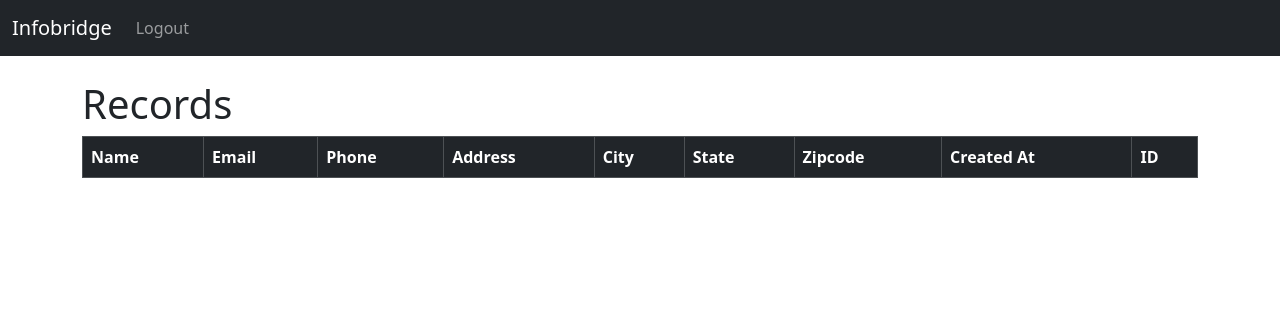
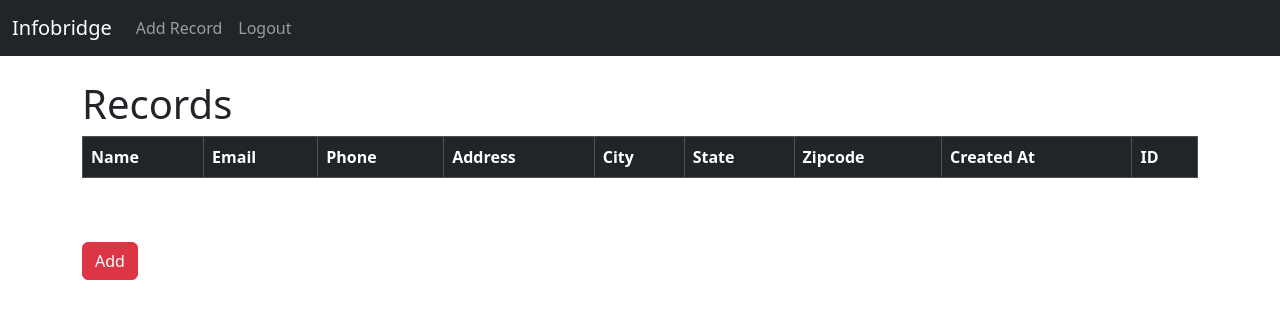
Before and after one commit to Ezeiruemma/Infobridge, a Django app: page / in a window 1280 px wide. Shown: the top 319 px of the page. Run offline with Django 4.2, Linux system fonts and the light colour scheme; the visitor is signed in with stand-in values (Sample User, id 1); data that the repository does not hold is empty.

Commit message:
created add record page and implimented it

```diff
--- a/infobridge/webapp/templates/home.html
+++ b/infobridge/webapp/templates/home.html
@@ -67,5 +67,6 @@
 
 
 {% endif %}
+<a href="{% url 'add_record' %}" class="btn btn-danger">Add</a>
 
 {%endblock%}
--- a/infobridge/webapp/templates/navbar.html
+++ b/infobridge/webapp/templates/navbar.html
@@ -6,7 +6,12 @@
       </button>
       <div class="collapse navbar-collapse" id="navbarSupportedContent">
         <ul class="navbar-nav me-auto mb-2 mb-lg-0">
+
           {% if user.is_authenticated %}
+
+          <li class="nav-item">
+            <a class="nav-link" href="{% url 'add_record' %}">Add Record</a>
+          </li>
 
           <li class="nav-item">
             <a class="nav-link" href="{% url 'logout' %}">Logout</a>
--- a/infobridge/webapp/templates/record.html
+++ b/infobridge/webapp/templates/record.html
@@ -24,5 +24,4 @@
 
   <a href="{% url 'delete_record' customer_record.id %}" class="btn btn-danger">Delete</a>
 
-
 {%endblock%}
--- a/infobridge/webapp/urls.py
+++ b/infobridge/webapp/urls.py
@@ -8,5 +8,6 @@ urlpatterns = [
     path('register/', views.register_user, name='register'),
     path('record/<int:pk>', views.customer_record, name='record'),
     path('delete_record/<int:pk>', views.delete_record, name='delete_record'),
+    path('add_record/', views.add_record, name='add_record'),
 
 ]
--- a/infobridge/webapp/views.py
+++ b/infobridge/webapp/views.py
@@ -1,7 +1,7 @@
 from django.shortcuts import render, redirect
 from django.contrib.auth import authenticate, login, logout
 from django.contrib import messages
-from .forms import SignUpForm
+from .forms import SignUpForm, AddRecordForm
 from .models import Record
 
 
@@ -61,8 +61,21 @@ def delete_record(request, pk):
 	if request.user.is_authenticated:
 		delete_it = Record.objects.get(id=pk)
 		delete_it.delete()
-		messages.success(request, "Record Deleted Successfully")
+		messages.success(request, "Record Deleted Successfully...")
 		return redirect('home')
 	else:
 		messages.success(request, "You Must be Loggged In")
 		return redirect('home')
+
+def add_record(request):
+	form = AddRecordForm(request.POST or None)
+	if request.user.is_authenticated:
+		if request.method == "POST":
+			if form.is_valid():
+				add_record = form.save()
+				messages.success(request, "Record Added...")
+				return redirect('home')
+		return render(request, 'add_record.html', {'form':form})
+	else:
+		messages.success(request, "You Must Be Logged In...")
+		return redirect('home')
```
Also changed, not shown: infobridge/webapp/forms.py (+17 -0 lines), infobridge/webapp/templates/add_record.html (added, +19 -0 lines).
